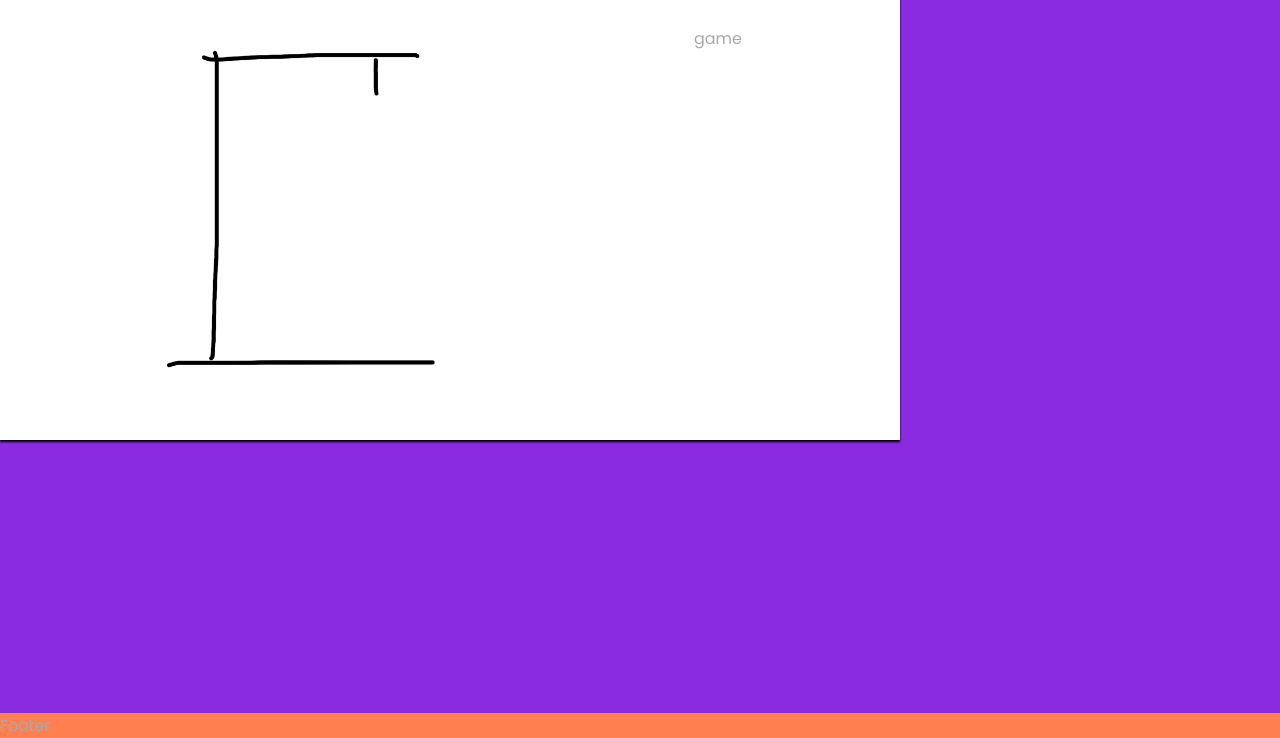
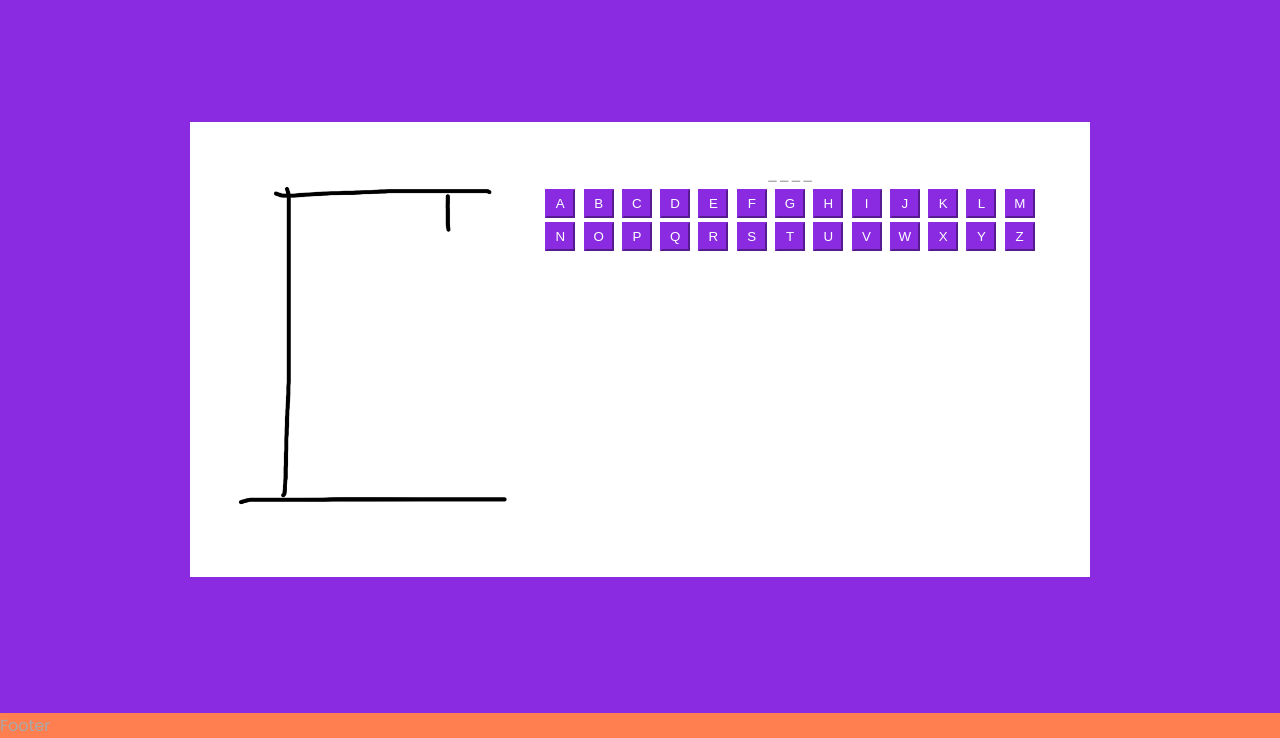
Before and after one commit to miranord/hangMan, a plain HTML site: page index.html in a window 1280 px wide. Shown: the part 62-800 px from the top of the page. Drawn offline with Linux system fonts and the light colour scheme.

Commit message:
Started keybord

```diff
--- a/assets/style.css
+++ b/assets/style.css
@@ -28,6 +28,9 @@ header {
 main {
     background-color: blueviolet;
     flex: 1 0 auto;
+    display: flex;
+    justify-content: center;
+    align-items: center;
 }
 
 /* Game Box */
@@ -37,7 +40,9 @@ main {
     background-color: white;
     justify-content: space-around;
     padding: 40px;
-    box-shadow: 0 2px 2px black;
+    box-shadow: 0 2px 2 rgba(0, 0, 0, 0.5);
+    position: absolute;
+    text-align: center;
 }
 
 /* Game image */
@@ -45,6 +50,22 @@ main {
     max-width: 300px;
 }
 
+/* Keybord */
+
+
+
+/* Keybord Buttons */
+.button {
+    background-color: blueviolet;
+    border-color: blueviolet;
+    color: white;
+    width: 30px;
+    padding: 5px;
+    margin: 2px;
+    display: inline-block;
+    justify-content: space-evenly;
+}
+
 /* Footer */
 footer {
     background-color: coral;
--- a/index.html
+++ b/index.html
@@ -22,7 +22,39 @@
     <main>
         <div class="general-box">
             <div class="hangman-box"><img src="assets/images/hangman.project/hangman1.jpg" alt="First hangman step"></div>
-            <div class="game-box">game</div>
+            <div class="game-box">
+                <!--Guessing word display -->
+                <div id="word">____</div>
+                <!-- Keybord -->
+                <div id="letter-keys">
+                    <button type="button" class="button" id="keyA">A</button>
+                    <button type="button" class="button" id="keyB">B</button>
+                    <button type="button" class="button" id="keyC">C</button>
+                    <button type="button" class="button" id="keyD">D</button>
+                    <button type="button" class="button" id="keyE">E</button>
+                    <button type="button" class="button" id="keyF">F</button>
+                    <button type="button" class="button" id="keyG">G</button>
+                    <button type="button" class="button" id="keyH">H</button>
+                    <button type="button" class="button" id="keyI">I</button>
+                    <button type="button" class="button" id="keyJ">J</button>
+                    <button type="button" class="button" id="keyK">K</button>
+                    <button type="button" class="button" id="keyL">L</button>
+                    <button type="button" class="button" id="keyM">M</button>
+                    <button type="button" class="button" id="keyN">N</button>
+                    <button type="button" class="button" id="keyO">O</button>
+                    <button type="button" class="button" id="keyP">P</button>
+                    <button type="button" class="button" id="keyQ">Q</button>
+                    <button type="button" class="button" id="keyR">R</button>
+                    <button type="button" class="button" id="keyS">S</button>
+                    <button type="button" class="button" id="keyT">T</button>
+                    <button type="button" class="button" id="keyU">U</button>
+                    <button type="button" class="button" id="keyV">V</button>
+                    <button type="button" class="button" id="keyW">W</button>
+                    <button type="button" class="button" id="keyX">X</button>
+                    <button type="button" class="button" id="keyY">Y</button>
+                    <button type="button" class="button" id="keyZ">Z</button>
+                </div>
+            </div>
         </div>
     </main>
     <footer>Footer</footer>
```
